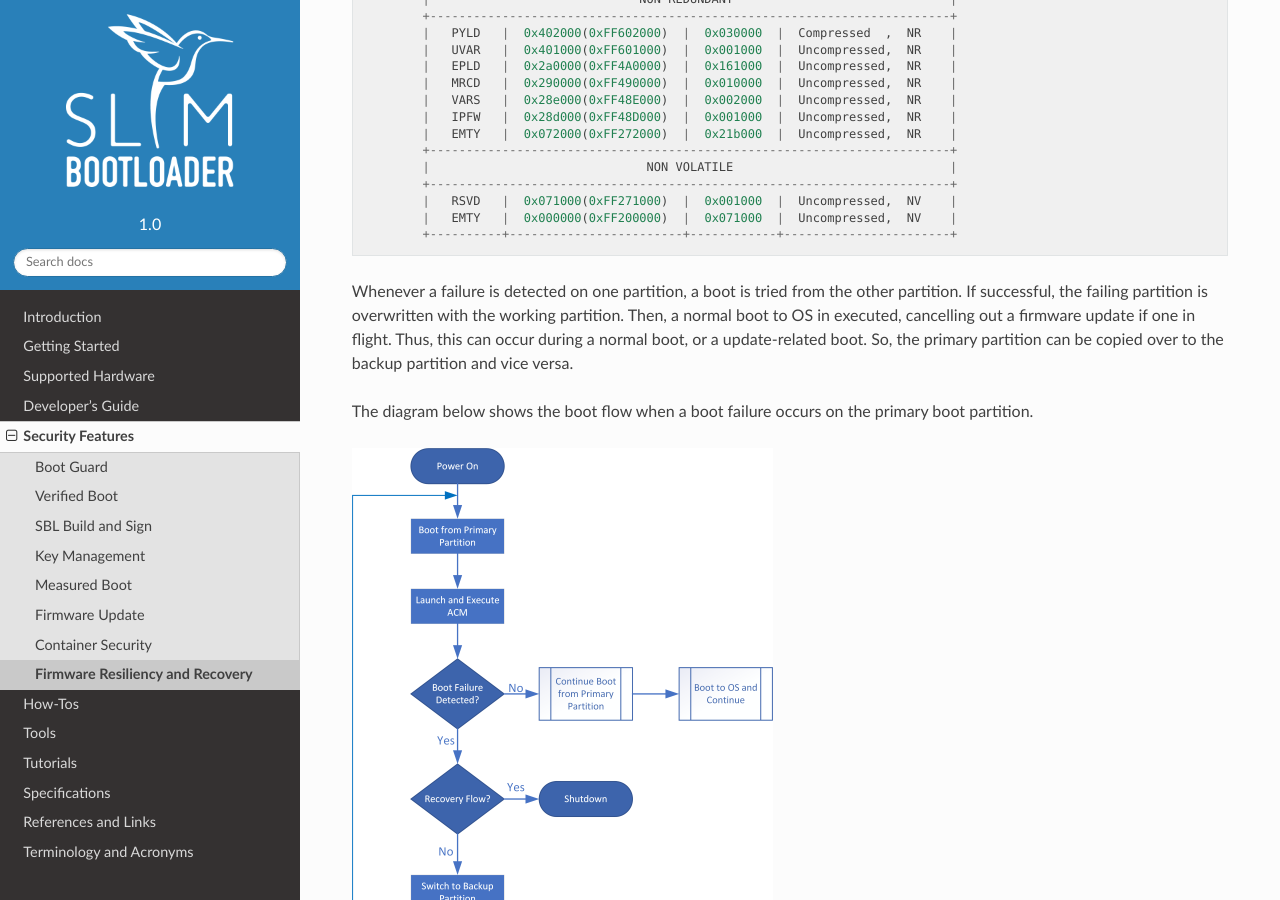
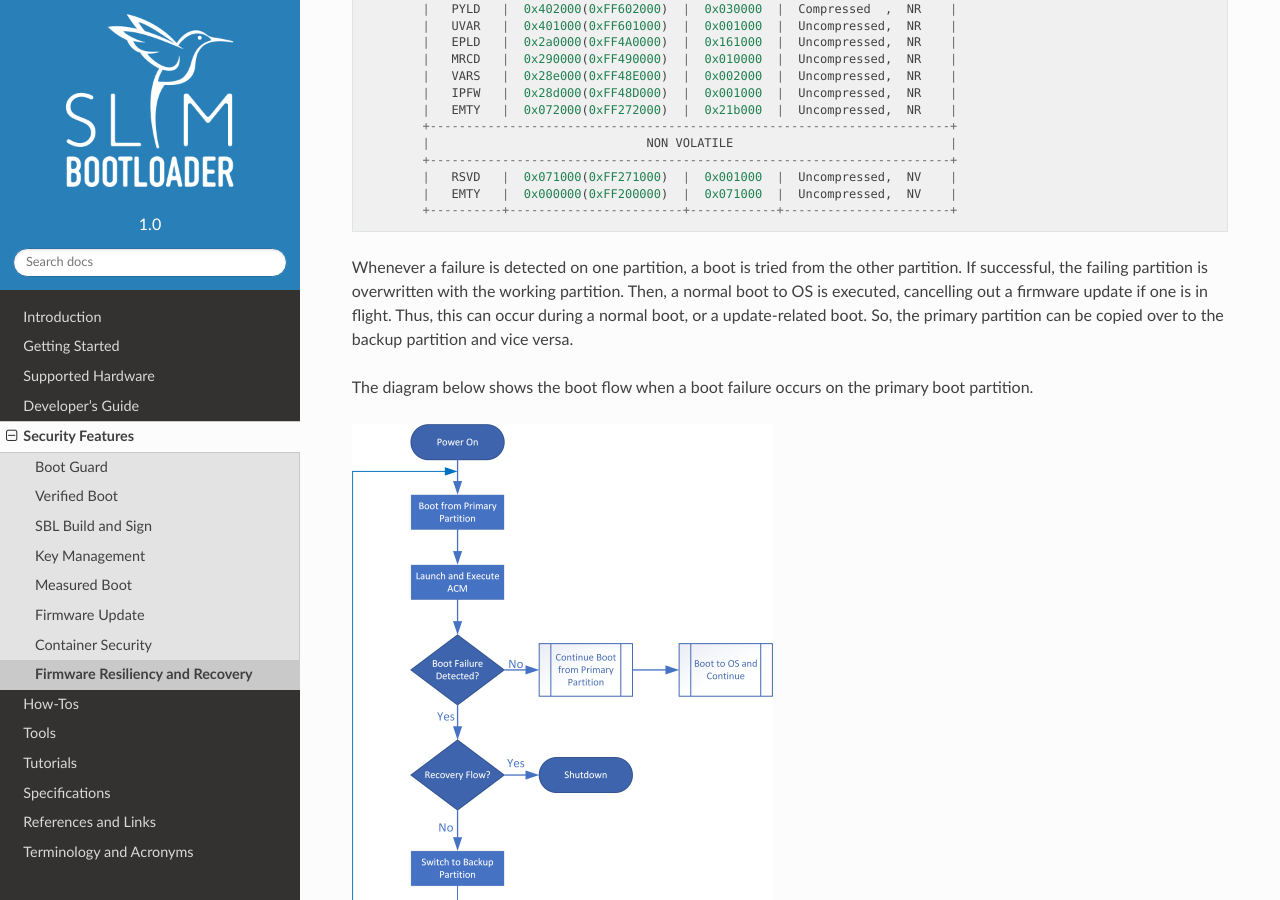
Before and after one commit to slimbootloader/documentation, a Sphinx documentation site: the page built from source/security/firmware-resiliency-and-recovery.rst, in a window 1280 px wide and 900 px high, scrolled down 1180 px. Built offline with Sphinx 7.4.7 and the Read the Docs theme 2.0.0, drawn with Linux system fonts in a browser that asks for light colours; some of the changed text lies outside the part shown.

```diff
--- a/source/security/firmware-resiliency-and-recovery.rst
+++ b/source/security/firmware-resiliency-and-recovery.rst
@@ -74,7 +74,7 @@ is illustrated in the flash map below::
             +----------+------------------------+------------+-----------------------+
 
 Whenever a failure is detected on one partition, a boot is tried from the other partition. If successful, the failing partition is overwritten with the working partition. Then,
-a normal boot to OS in executed, cancelling out a firmware update if one in flight. Thus, this can occur during a normal boot, or a update-related boot. So, the primary partition
+a normal boot to OS is executed, cancelling out a firmware update if one is in flight. Thus, this can occur during a normal boot, or a update-related boot. So, the primary partition
 can be copied over to the backup partition and vice versa.
 
 The diagram below shows the boot flow when a boot failure occurs on the primary boot partition.
```
Also changed, not shown: other parts of source/security/firmware-resiliency-and-recovery.rst (+1 -1 lines).
